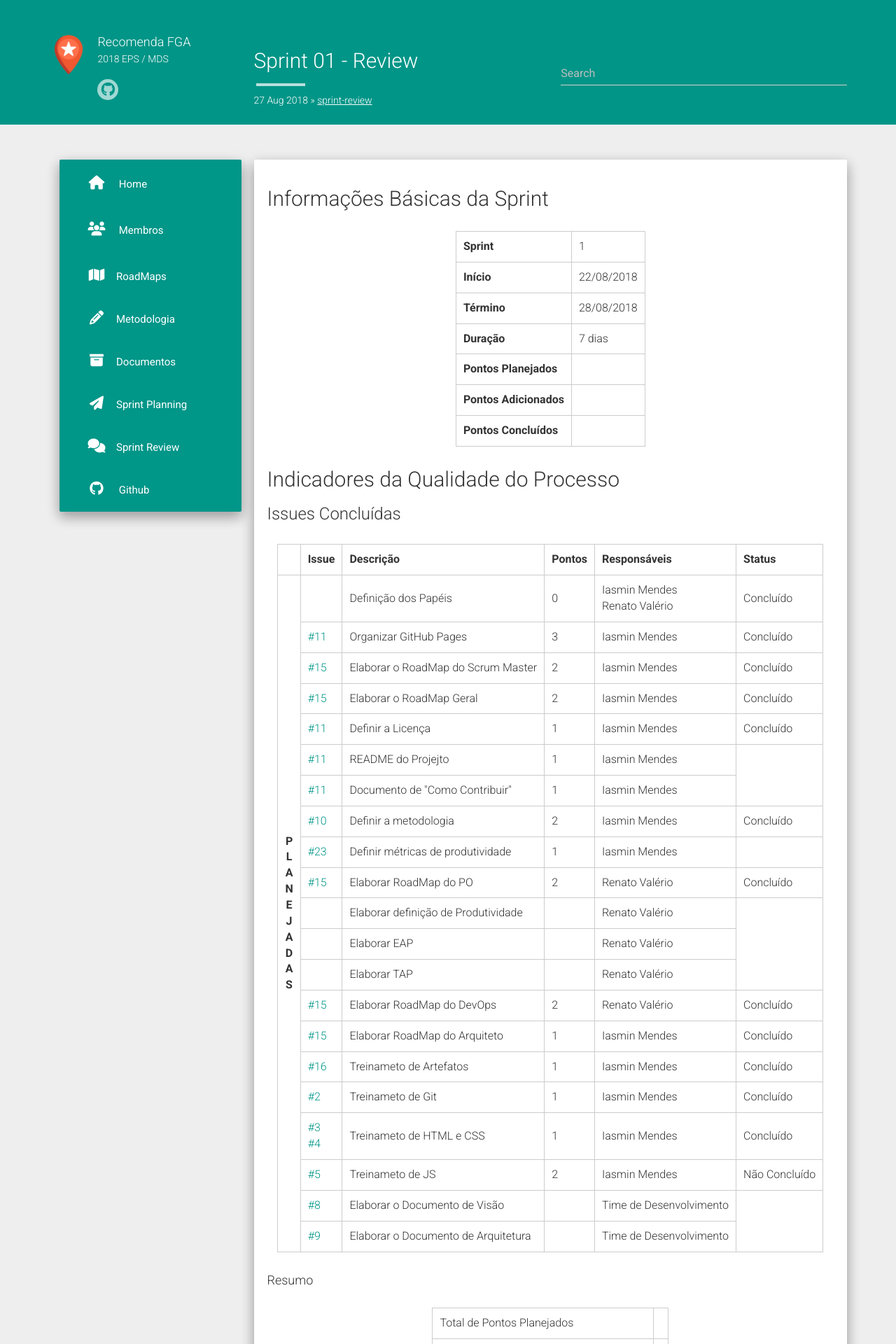
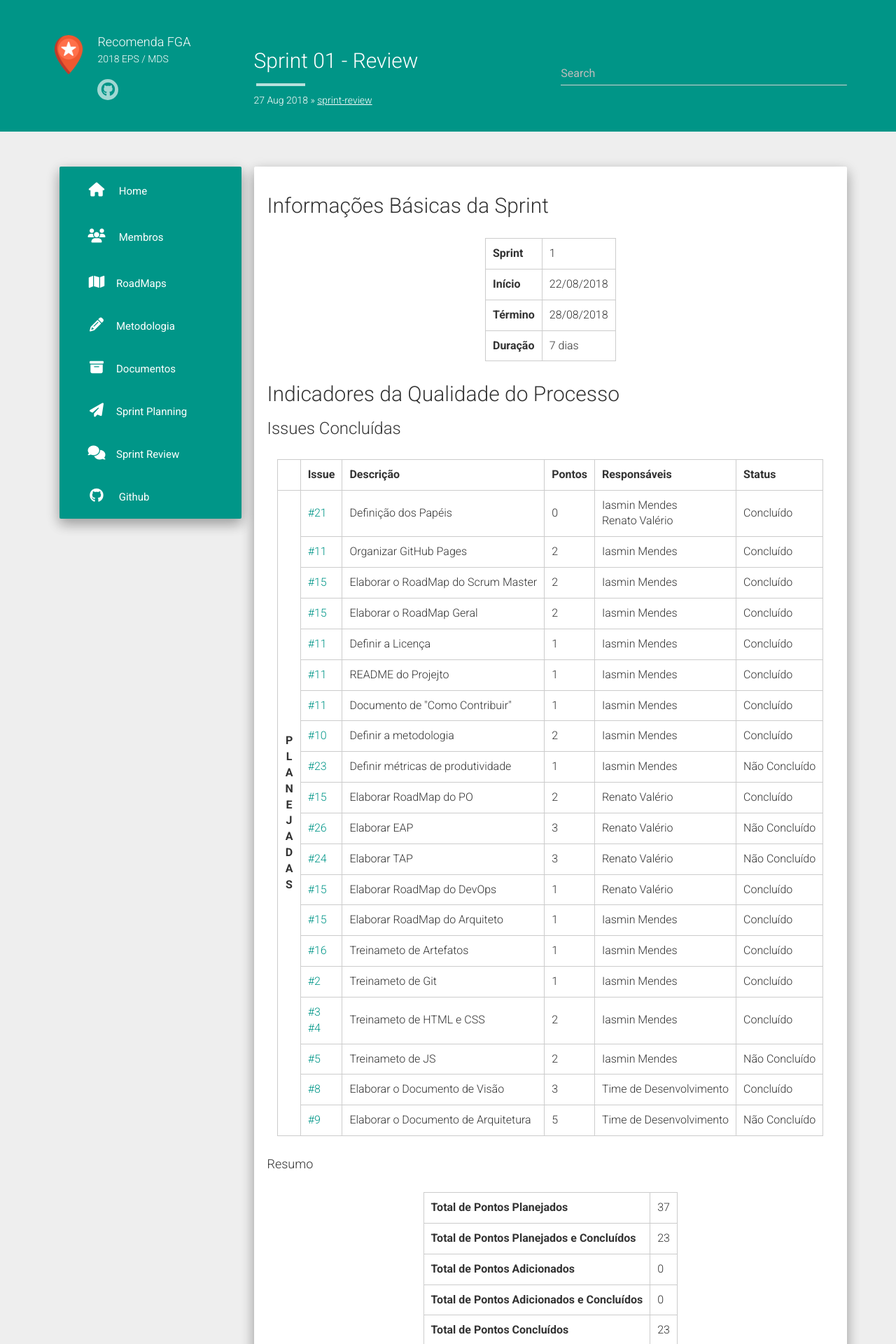
Before and after one commit to fga-eps-mds/2018.2-IndicaAi, a Jekyll site: the page built from docs/_posts/2018-08-28-review-sprint-1.md, in a window 1280 px wide. Shown: the top 1920 px of the page at 70% size. Built offline with Jekyll 4.4.1, drawn with Linux system fonts in a browser that asks for light colours; nearby versions of some CDN libraries; comment, search, counter and statistics services are not loaded; some of the changed text lies outside the part shown.

Commit message:
Add sprint review e sprint retrospective to sprint 1

```diff
--- a/docs/_posts/2018-08-28-review-sprint-1.md
+++ b/docs/_posts/2018-08-28-review-sprint-1.md
@@ -11,9 +11,6 @@ categories: sprint-review
 <tr><th>Início</th><td>22/08/2018</td></tr>
 <tr><th>Término</th><td>28/08/2018</td></tr>
 <tr><th>Duração</th><td>7 dias</td></tr>
-<tr><th>Pontos Planejados</th><td></td></tr>
-<tr><th>Pontos Adicionados</th><td></td></tr>
-<tr><th>Pontos Concluídos</th><td></td></tr>
 </table>
 
 
@@ -24,7 +21,7 @@ categories: sprint-review
 <tr><th></th><th>Issue</th><th>Descrição</th><th>Pontos</th><th>Responsáveis</th><th>Status</th></tr>
 <tr>
   <th rowspan='21' style='text-align:center'>P<br>L<br>A<br>N<br>E<br>J<br>A<br>D<br>A<br>S</th>
-  <td></td>
+  <td><a href="https://github.com/fga-eps-mds/RecomendaFGA/issues/21">#21</a></td>
   <td>Definição dos Papéis</td>
   <td>0</td>
   <td>Iasmin Mendes <br> Renato Valério</td>
@@ -33,7 +30,7 @@ categories: sprint-review
 <tr>
   <td><a href="https://github.com/fga-eps-mds/RecomendaFGA/issues/11">#11</a></td>
   <td>Organizar GitHub Pages</td>
-  <td>3</td>
+  <td>2</td>
   <td>Iasmin Mendes</td>
   <td>Concluído</td>
 </tr>
@@ -63,12 +60,14 @@ categories: sprint-review
   <td>README do Projejto</td>
   <td>1</td>
   <td>Iasmin Mendes</td>
+  <td>Concluído</td>
 </tr>
 <tr>
   <td><a href="https://github.com/fga-eps-mds/RecomendaFGA/issues/11">#11</a></td>
   <td>Documento de "Como Contribuir"</td>
   <td>1</td>
   <td>Iasmin Mendes</td>
+  <td>Concluído</td>
 </tr>
 <tr>
   <td><a href="https://github.com/fga-eps-mds/RecomendaFGA/issues/10">#10</a></td>
@@ -82,6 +81,7 @@ categories: sprint-review
   <td>Definir métricas de produtividade</td>
   <td>1</td>
   <td>Iasmin Mendes</td>
+  <td>Não Concluído</td>
 </tr>
 <tr>
   <td><a href="https://github.com/fga-eps-mds/RecomendaFGA/issues/15">#15</a></td>
@@ -91,27 +91,23 @@ categories: sprint-review
   <td>Concluído</td>
 </tr>
 <tr>
-  <td></td>
-  <td>Elaborar definição de Produtividade</td>
-  <td></td>
+  <td><a href="https://github.com/fga-eps-mds/RecomendaFGA/issues/26">#26</a></td>
+  <td>Elaborar EAP</td>
+  <td>3</td>
   <td>Renato Valério</td>
+  <td>Não Concluído</td>
 </tr>
 <tr>
-  <td></td>
-  <td>Elaborar EAP</td>
-  <td></td>
+  <td><a href="https://github.com/fga-eps-mds/RecomendaFGA/issues/24">#24</a></td>
+  <td>Elaborar TAP</td>
+  <td>3</td>
   <td>Renato Valério</td>
-</tr>
-<tr>
-  <td></td>
-  <td>Elaborar TAP</td>
-  <td></td>
-  <td>Renato Valério</td>
+  <td>Não Concluído</td>
 </tr>
 <tr>
   <td><a href="https://github.com/fga-eps-mds/RecomendaFGA/issues/15">#15</a></td>
   <td>Elaborar RoadMap do DevOps</td>
-  <td>2</td>
+  <td>1</td>
   <td>Renato Valério</td>
   <td>Concluído</td>
 </tr>
@@ -140,7 +136,7 @@ categories: sprint-review
   <td><a href="https://github.com/fga-eps-mds/RecomendaFGA/issues/3">#3</a><br>
       <a href="https://github.com/fga-eps-mds/RecomendaFGA/issues/4">#4</a></td>
   <td>Treinameto de HTML e CSS</td>
-  <td>1</td>
+  <td>2</td>
   <td>Iasmin Mendes</td>
   <td>Concluído</td>
 </tr>
@@ -154,73 +150,95 @@ categories: sprint-review
 <tr>
   <td><a href="https://github.com/fga-eps-mds/RecomendaFGA/issues/8">#8</a></td>
   <td>Elaborar o Documento de Visão</td>
-  <td></td>
+  <td>3</td>
   <td>Time de Desenvolvimento</td>
+  <td>Concluído</td>
 </tr>
 <tr>
   <td><a href="https://github.com/fga-eps-mds/RecomendaFGA/issues/9">#9</a></td>
   <td>Elaborar o Documento de Arquitetura</td>
-  <td></td>
+  <td>5</td>
   <td>Time de Desenvolvimento</td>
+  <td>Não Concluído</td>
 </tr>
 </table>
 
 #### Resumo
 <table>
 <tr>
-  <td>Total de Pontos Planejados</td>
-  <td></td>
+  <th>Total de Pontos Planejados</th>
+  <td>37</td>
 </tr>
 <tr>
-  <td>Total de Pontos Adicionados</td>
-  <td></td>
+  <th>Total de Pontos Planejados e Concluídos</th>
+  <td>23</td>
 </tr>
 <tr>
-  <td>Total de Pontos Planejados e Concluídos</td>
-  <td></td>
+  <th>Total de Pontos Adicionados</th>
+  <td>0</td>
 </tr>
 <tr>
-  <td>Total de Pontos Adicionados e Concluídos</td>
-  <td></td>
+  <th>Total de Pontos Adicionados e Concluídos</th>
+  <td>0</td>
 </tr>
 <tr>
   <th>Total de Pontos Concluídos</th>
-  <td></td>
+  <td>23</td>
 </tr>
 <tr>
   <th>Dívida para a próxima Sprint</th>
-  <td></td>
+  <td>14</td>
 </tr>
 </table>
 
 ----
 
-### Burndown
+### _Burndown_
+
+![Burndown - Sprint 1](/static/img/burndown/sprint_1.png)
+
+O _Burndown_ evidencia a entrega contínua de _issues_ durante o andamento da _sprint_. Ainda sim, nem todas as _issues_ foram entregues sendo os fatores que contribuíram para isso:
+
+* Esta foi a primeira _sprint_ do grupo e teve um processo conturbado, dividido entre conhecer a equipe, organizar o projeto e realizar os treinamentos necessários para a equipe de desenvolvimento poder começar a trabalhar;
+* O membro Renato Valério - da disciplina de EPS - entrou no meio da _sprint_, levando um tempo para se ambientar no processo da disciplina e da equipe, o que dificultou um pouco o andamento das atividades;
+* A equipe de desenvolvedores ficou sobrecarregada com os treinamentos que ocorreram durante a _sprint_ e acabaram iniciando tardiamente a construção dos Documentos de Visão e de Arquitetura que estavam previstos pra _sprint_.
+* Em algumas _issues_ relacionadas a documentação do projeto houve dificuldade de entendimento sobre o objetivo/confecção do documento e dificuldade de comunicação com a orientadora do projeto para esclarecê-las, o que acabou atrasando a entrega das mesmas.
 
 ---
 
-### Velocity
+### _Velocity_
+
+![Velocity - Sprint 1](/static/img/velocity/sprint_1.png)
+
+Nessa _sprint_ o _velocity_ da equipe foi de 23 pontos, sendo que o valor planejado para a entrega era de 37.
 
 ---
 
 ### Quadro de Conhecimentos
 
-![Quadro de Conhecimentos - Sprint 1 (Inicial)](/static/img/quadros_de_conhecimento/sprint_0.png)
+![Quadro de Conhecimentos - Sprint 1 (Final)](/static/img/quadros_de_conhecimento/sprint_1_melhorias.png)
 
 ---
 
 ### Retrospectiva da Sprint
 
 * **Pontos Positivos**
-  * Membros de MDS fazem perguntas
+  * Membros de MDS fazem perguntas;
+  * Participação do grupo inteiro;
+  * Grupo todo se ajudou;
+  * Iasmin(_Scrum Master_) é organizada.
 <br><br>
 * **Pontos Negativos**
-  * Renato ainda está um pouco perdido na matéria
+  * Montou o grupo tarde;
+  * Começamos a fazer os documentos de Visão e Arquitetura no final da _sprint_.
+
+### Melhorias
+
+* Começar a trabalhar logo no início da _sprint_ na confecção dos documentos.
 
 ---
 
-## Indicadores de Qualidade de Código
----
+<!-- ## Indicadores de Qualidade de Código -->
 
 ## Presença - Sprint Review e Sprint Retrospective
 
--- a/docs/static/css/main.css
+++ b/docs/static/css/main.css
@@ -294,3 +294,15 @@ table.frequency td:last-child {
 table.frequency td:last-child i.fa-times {
     color: #333;
 }
+
+* {
+    text-align: justify;
+}
+
+p {
+    margin-bottom: 20px;
+}
+
+ul:not(.panel) {
+    padding-left: 20px;
+}
```
Also changed, not shown: docs/static/img/burndown/sprint_1.png (added), docs/static/img/quadros_de_conhecimento/sprint_1_melhorias.png (added), docs/static/img/velocity/sprint_1.png (added).
